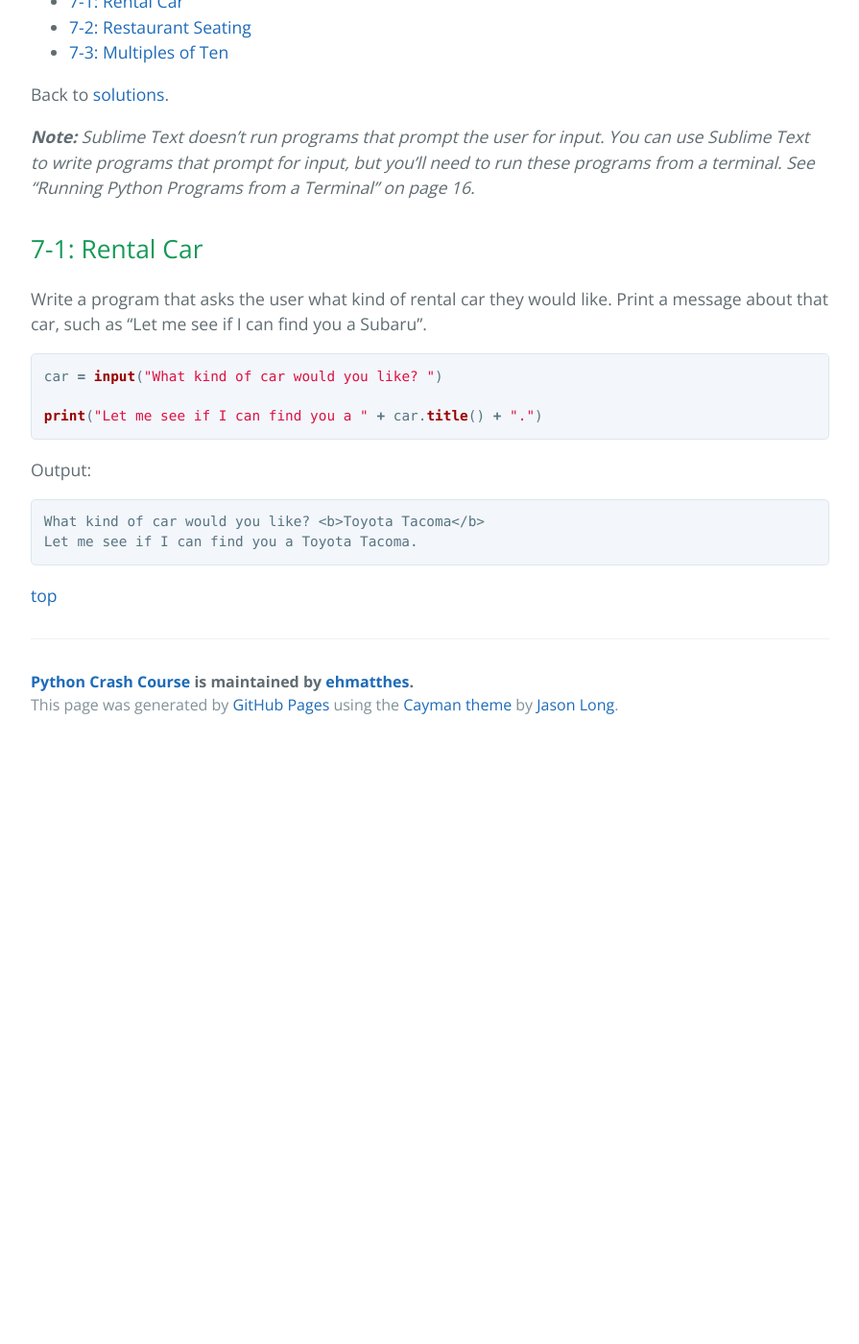
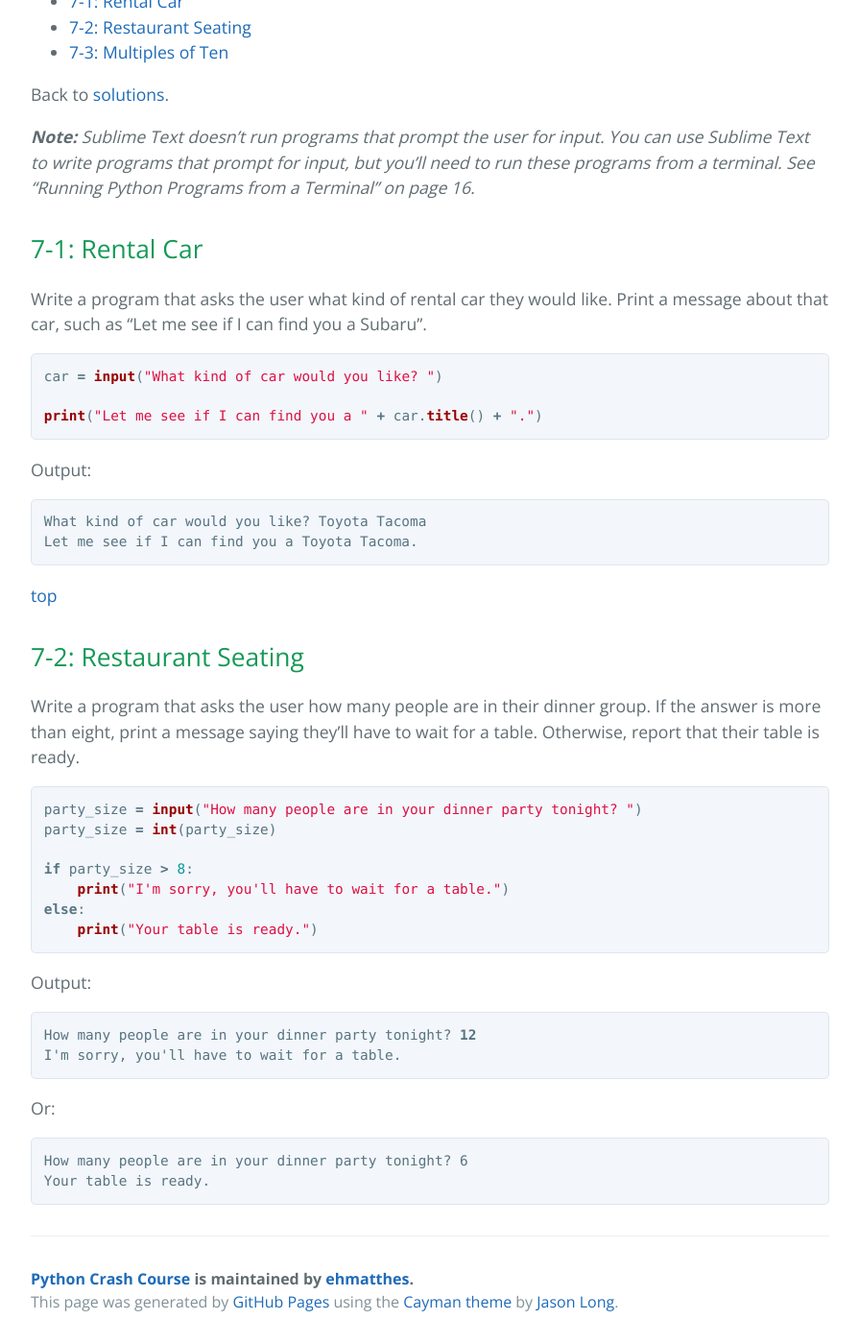
Before and after one commit to ehmatthes/pcc, a Jekyll site: the page built from solutions/chapter_7.md, in a window 1280 px wide and 1400 px high, scrolled down 270 px. Shown: the whole window at 96% size, without its empty margins (192-1087 px from the left). Built offline with Jekyll 4.4.1, drawn with Linux system fonts in a browser that asks for light colours; before the commit the page ends 1048 px from its top, so only the background shows below that.

Commit message:
7-2, bolding input attempt.

````diff
--- a/solutions/chapter_7.md
+++ b/solutions/chapter_7.md
@@ -25,8 +25,37 @@ print("Let me see if I can find you a " + car.title() + ".")
 Output:
 
 ```
-What kind of car would you like? <b>Toyota Tacoma</b>
+What kind of car would you like? Toyota Tacoma
 Let me see if I can find you a Toyota Tacoma.
 ```
 
 [top](#)
+
+7-2: Restaurant Seating
+---
+
+Write a program that asks the user how many people are in their dinner group. If the answer is more than eight, print a message saying they'll have to wait for a table. Otherwise, report that their table is ready.
+
+```python
+party_size = input("How many people are in your dinner party tonight? ")
+party_size = int(party_size)
+
+if party_size > 8:
+    print("I'm sorry, you'll have to wait for a table.")
+else:
+    print("Your table is ready.")
+```
+
+Output:
+
+<pre>
+How many people are in your dinner party tonight? <b>12</b>
+I'm sorry, you'll have to wait for a table.
+</pre>
+
+Or:
+
+```
+How many people are in your dinner party tonight? 6
+Your table is ready.
+```
````
